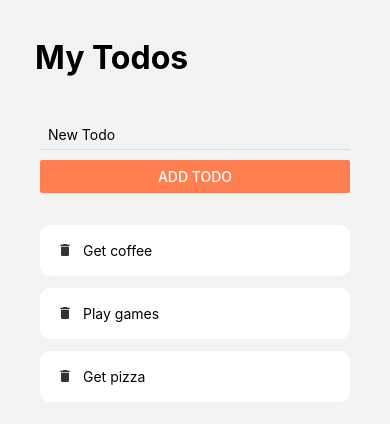
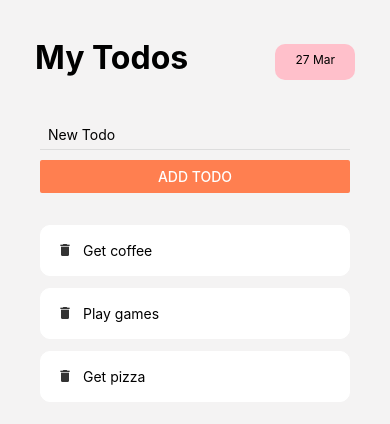
Before and after one commit to kshashwat007/todolist-test, a React Native app: screen / in a window 390 px wide. Shown: the top 424 px of the page. Built offline with nearby package versions, Linux system fonts and the light colour scheme.

Commit message:
date header

```diff
--- a/components/header.js
+++ b/components/header.js
@@ -2,15 +2,39 @@ import React from 'react';
 import { StyleSheet, Text, View } from 'react-native';
 
 export default function header() {
+  const months = [
+    'Jan',
+    'Feb',
+    'Mar',
+    'Apr',
+    'May',
+    'Jun',
+    'Jul',
+    'Aug',
+    'Sep',
+    'Oct',
+    'Nov',
+    'Dec'
+  ];
+  const date = new Date();
+  const d = date.getDate();
+  const m = months[date.getMonth()];
+
+  // console.log(d, m);
   return (
     <View style={styles.header}>
       <Text style={styles.title}>My Todos</Text>
+      <Text style={styles.date}>
+        {d} {m}
+      </Text>
     </View>
   );
 }
 
 const styles = StyleSheet.create({
   header: {
+    flexDirection: 'row',
+    justifyContent: 'space-between',
     height: 80,
     paddingTop: 38,
     backgroundColor: '#f4f3f3'
@@ -21,5 +45,19 @@ const styles = StyleSheet.create({
     fontSize: 32,
     marginLeft: 35,
     fontWeight: 'bold'
+  },
+  date: {
+    color: 'black',
+    fontSize: 12,
+    marginRight: 35,
+    fontWeight: 'normal',
+    marginTop: 12,
+    backgroundColor: 'pink',
+    borderRadius: 10,
+    // padding: 16,
+    paddingTop: 8,
+    paddingLeft: 20,
+    paddingRight: 20,
+    marginTop: 6
   }
 });
```
